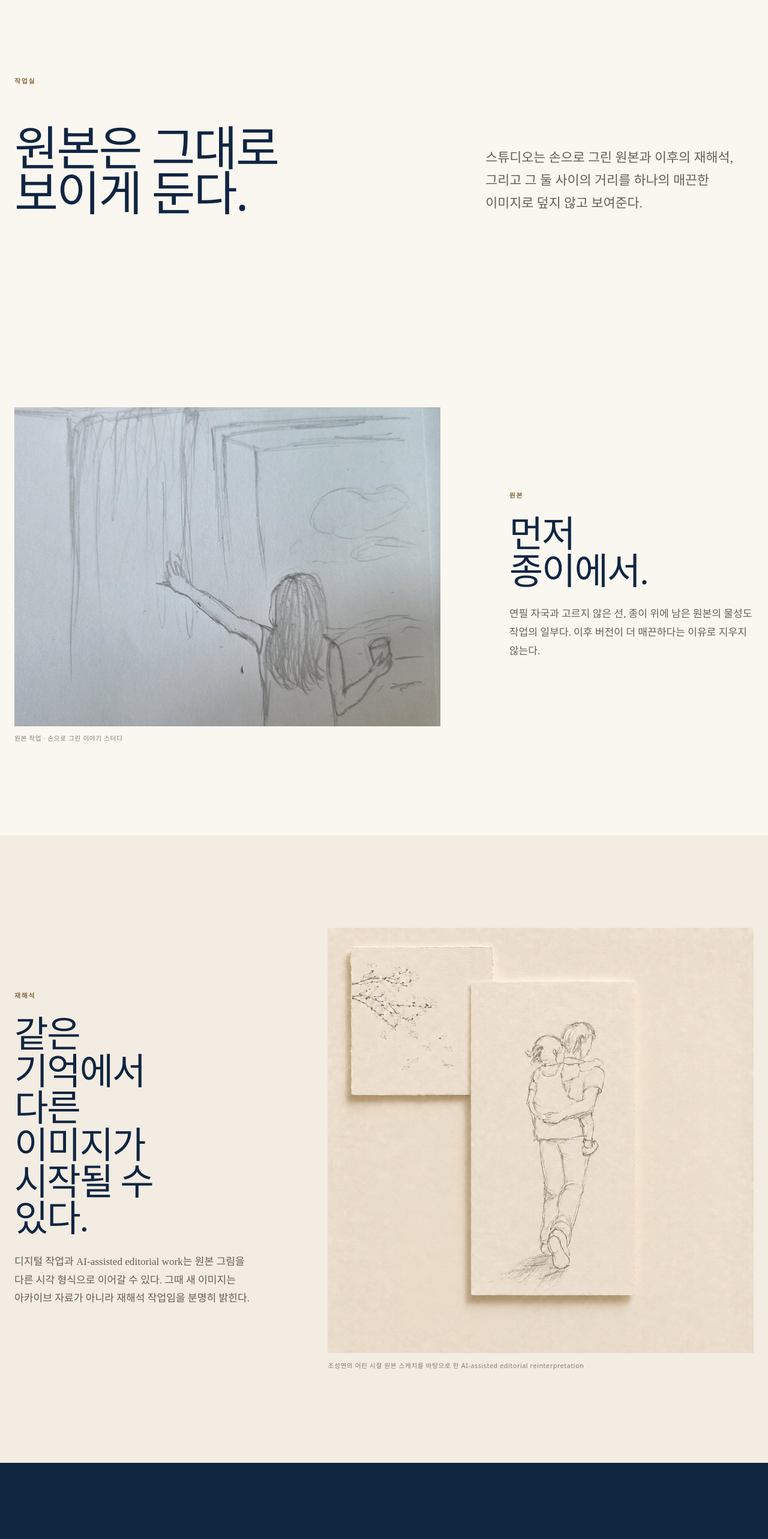
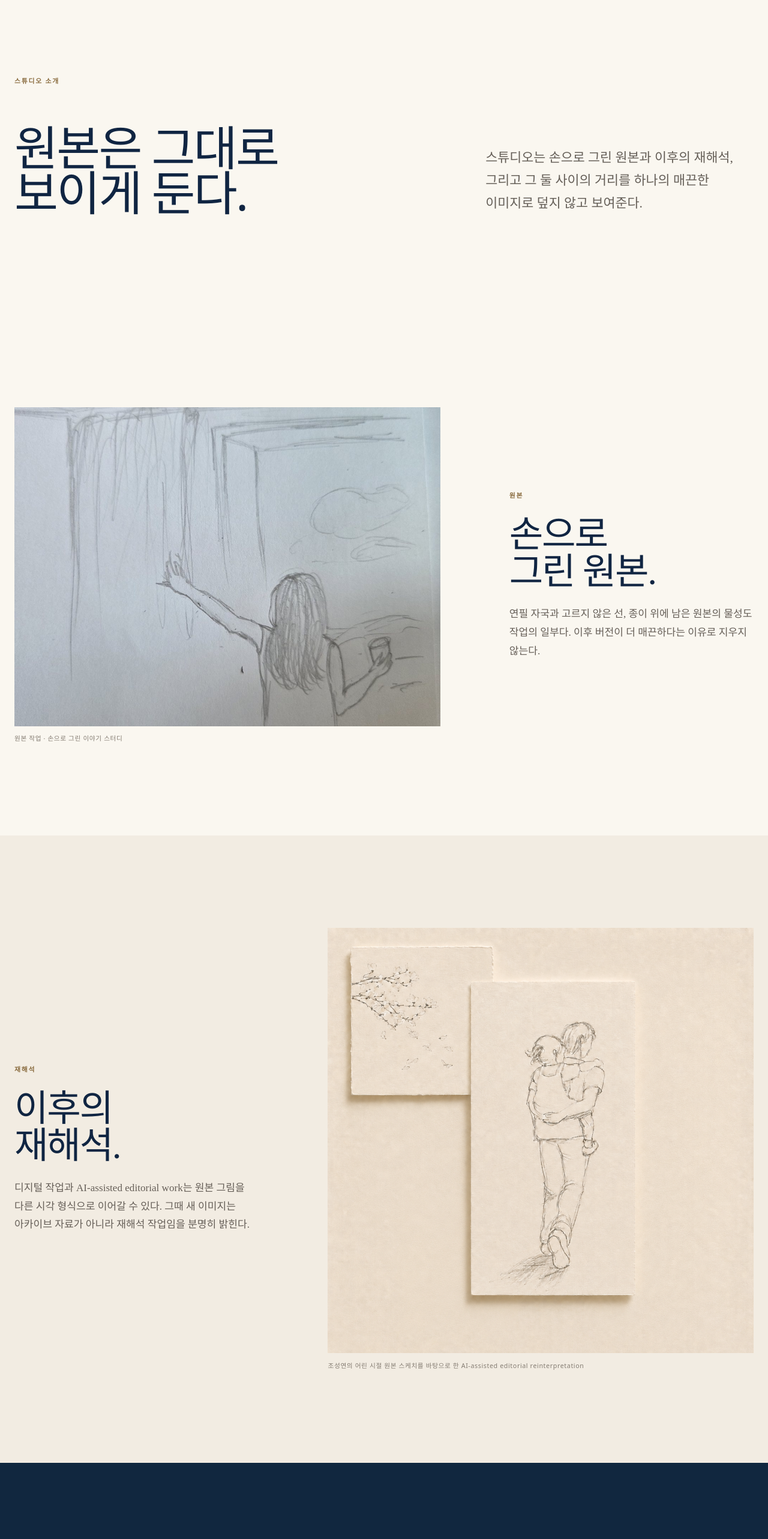
Before and after one commit to k-mama/esthercho, a Next.js app: page /ko/studio in a window 1280 px wide. Shown: the part 840-3406 px from the top of the page at 60% size. Built offline with nearby package versions, Linux system fonts and the light colour scheme.

Commit message:
edit: keep Korean Studio language factual and quiet

```diff
--- a/src/app/ko/studio/page.tsx
+++ b/src/app/ko/studio/page.tsx
@@ -26,7 +26,7 @@ export default function KoreanStudioPage() {
 
       <section className="studio-intro" aria-labelledby="studio-intro-title">
         <div className="container">
-          <p className="studio-kicker">작업실</p>
+          <p className="studio-kicker">스튜디오 소개</p>
           <div className="studio-intro-grid">
             <h2 id="studio-intro-title">원본은 그대로 보이게 둔다.</h2>
             <div className="studio-intro-copy">
@@ -55,7 +55,7 @@ export default function KoreanStudioPage() {
 
           <div className="studio-work-copy">
             <p className="studio-kicker">원본</p>
-            <h2 id="studio-original-title">먼저 종이에서.</h2>
+            <h2 id="studio-original-title">손으로 그린 원본.</h2>
             <p>
               연필 자국과 고르지 않은 선, 종이 위에 남은 원본의 물성도
               작업의 일부다. 이후 버전이 더 매끈하다는 이유로 지우지 않는다.
@@ -68,7 +68,7 @@ export default function KoreanStudioPage() {
         <div className="container studio-work-grid studio-work-grid-reverse">
           <div className="studio-work-copy">
             <p className="studio-kicker">재해석</p>
-            <h2 id="studio-reimagined-title">같은 기억에서 다른 이미지가 시작될 수 있다.</h2>
+            <h2 id="studio-reimagined-title">이후의 재해석.</h2>
             <p>
               디지털 작업과 AI-assisted editorial work는 원본 그림을 다른
               시각 형식으로 이어갈 수 있다. 그때 새 이미지는 아카이브 자료가
@@ -111,7 +111,7 @@ export default function KoreanStudioPage() {
       <section className="studio-future" aria-labelledby="studio-future-title">
         <div className="container studio-future-inner">
           <p className="studio-kicker">계속 만드는 중</p>
-          <h2 id="studio-future-title">작업이 자라면 스튜디오도 함께 자란다.</h2>
+          <h2 id="studio-future-title">완성된 작업을 준비되는 대로 더한다.</h2>
           <p>
             오디오와 영상 실험도 실제로 보여줄 만한 작업이 완성되었을 때
             이곳에 더한다. 빈 자리를 미리 채우지는 않는다.
```
